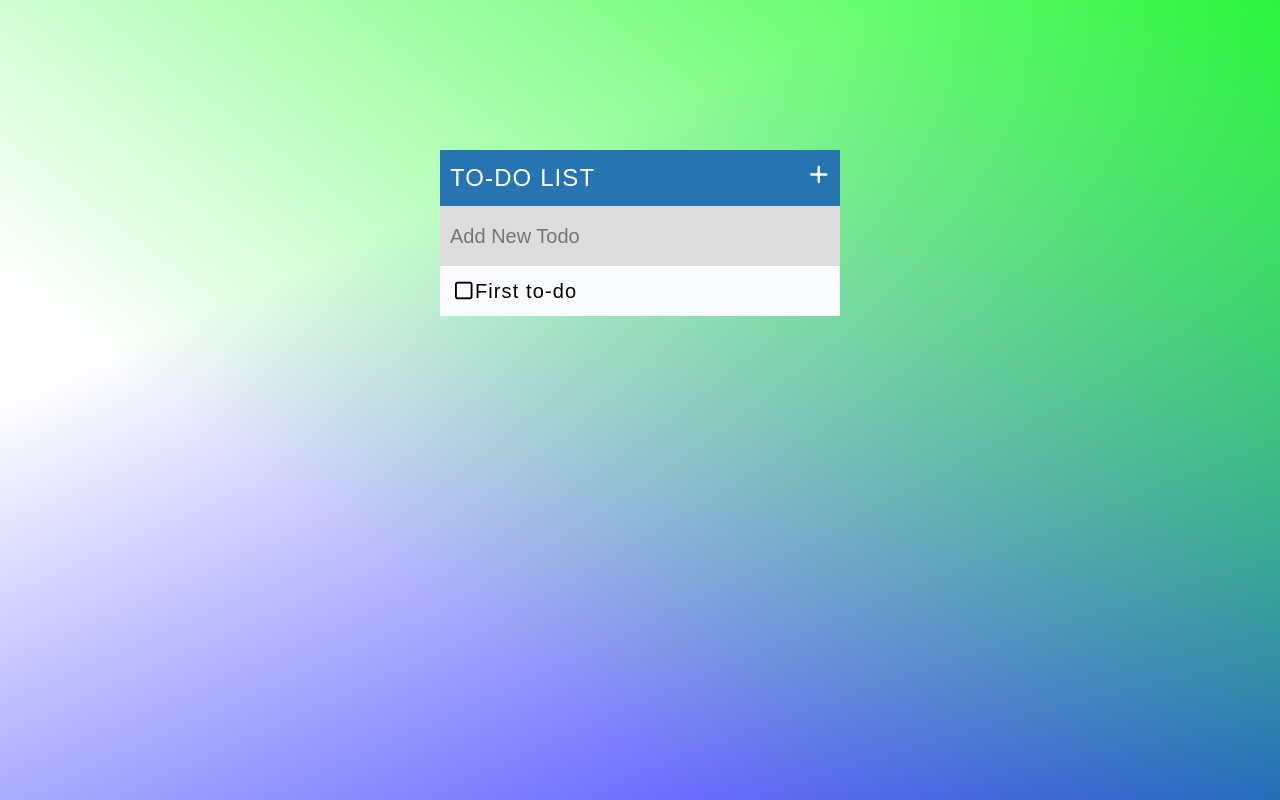
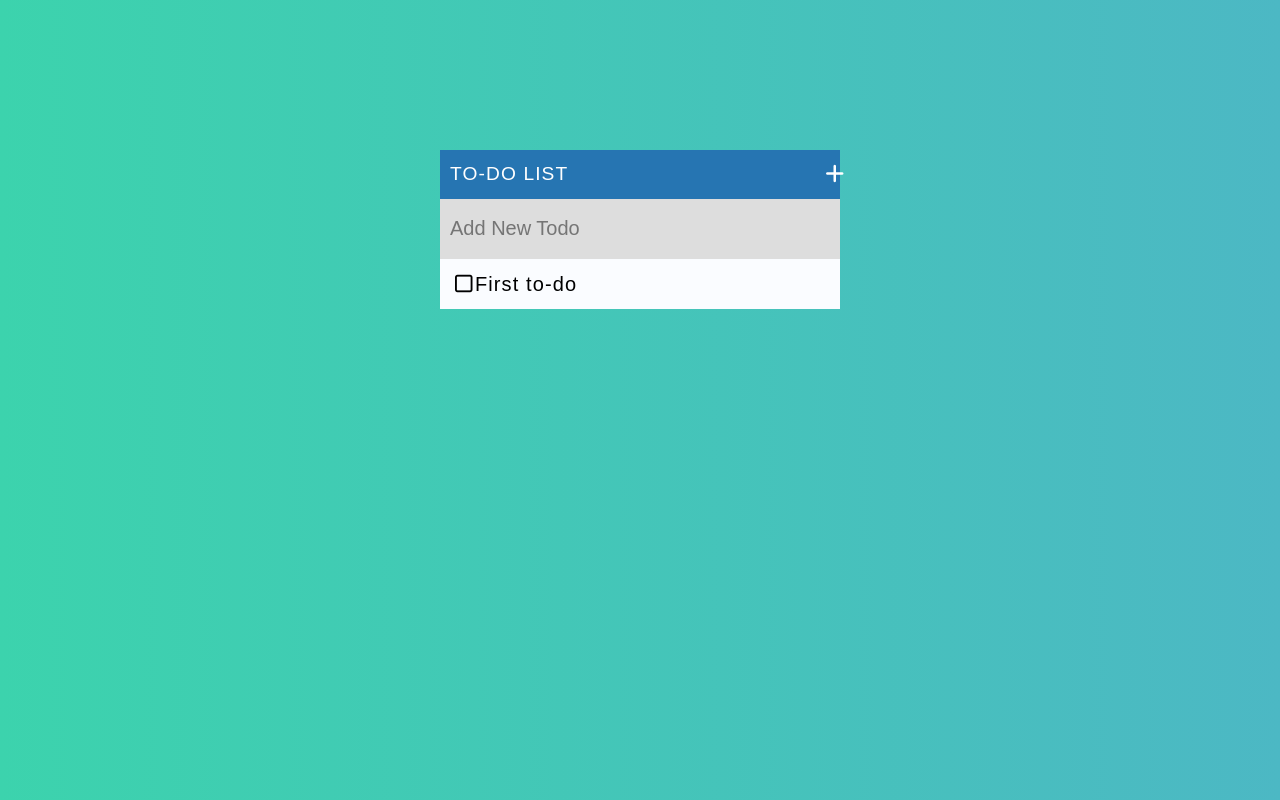
Before and after one commit to Christopher-Mcleroy/to-do-list, a plain HTML site: page index.html in a window 1280 px wide. Drawn offline with nearby package versions, Linux system fonts and the light colour scheme.

Commit message:
formated css

```diff
--- a/scripts/scritp.js
+++ b/scripts/scritp.js
@@ -21,7 +21,6 @@ function hideInputListener() {
     input.classList.toggle("hide");
   });
 }
-
 //******************************************************************************** */
 //***************************Delete button listener******************************* */
 //******************************************************************************** */
@@ -75,7 +74,7 @@ function deleteLi(e) {
 //******************************************************************************** */
 //**********************Adds li when input is submitted**************************** */
 //******************************************************************************** */
- function addItem() {
+function addItem() {
   // create li
   let div = document.createElement("div");
   // add class to div
--- a/styles/style.css
+++ b/styles/style.css
@@ -1,37 +1,28 @@
-/* ************************applied to all********************************************************************* */
+/* ************************Globle********************************************************************* */
 * {
   margin: 0;
   padding: 0;
   box-sizing: border-box;
-  font-size: 20px;
 }
 body {
   font-family: sans-serif;
+  font-size: 20px;
+  background: #4cb8c4; /* fallback for old browsers */
+  background: -webkit-linear-gradient(
+    to right,
+    #3cd3ad,
+    #4cb8c4
+  ); /* Chrome 10-25, Safari 5.1-6 */
   background: linear-gradient(
-      217deg,
-      rgba(0, 252, 13, 0.8),
-      rgba(247, 252, 0, 0) 70.71%
-    ),
-    linear-gradient(336deg, rgba(0, 0, 255, 0.8), rgba(0, 0, 255, 0) 70.71%);
+    to right,
+    #3cd3ad,
+    #4cb8c4
+  ); /* W3C, IE 10+/ Edge, Firefox 16+, Chrome 26+, Opera 12+, Safari 7+ */
   line-height: 1.5;
-  background: cover;
   letter-spacing: 1.1px;
   height: 100%;
   background-repeat: no-repeat;
   background-attachment: fixed;
-}
-
-/* ************************Container to all********************************************************************* */
-.container {
-  width: 400px;
-  margin: 150px auto;
-  background-color: rgb(250, 252, 255);
-}
-
-/* ************************h1 and + button to all********************************************************************* */
-.to-do-title {
-  background-color: #2675b2;
-  color: white;
 }
 h1 {
   padding: 10px;
@@ -39,18 +30,38 @@ h1 {
   font-weight: 200;
   font-size: 1.2rem;
 }
+i {
+  padding: 5px;
+}
 input {
   width: 400px;
   border: 1px solid grey;
   height: 60px;
   border: none;
+  font-size: 20px;
   outline: none;
   padding: 10px;
   background-color: rgb(221, 221, 221);
 }
+span[contenteditable] {
+  outline: 0px solid transparent;
+}
+
+/* ************************Container********************************************************************* */
+.container {
+  width: 400px;
+  margin: 150px auto;
+  background-color: rgb(250, 252, 255);
+}
+
+/* ************************h1 and + button ********************************************************************* */
+.to-do-title {
+  background-color: #2675b2;
+  color: white;
+}
 .fa-plus {
   float: right;
-  margin: 10px;
+  padding: 14px;
 }
 .hide {
   display: none;
@@ -60,10 +71,6 @@ input {
 .dont-break-out {
   overflow-wrap: break-word;
   word-wrap: break-word;
-}
-
-i {
-  padding: 5px;
 }
 #list-items span {
   width: 300px;
@@ -79,25 +86,18 @@ i {
 .todo-item {
   padding: 10px;
 }
-span[contenteditable] {
-  outline: 0px solid transparent;
-}
-
 .fa-trash {
   display: none !important;
 }
-
 .todo-item:hover > .fa-trash {
   display: block !important;
 }
-
 .fa-trash {
   float: right;
 }
 .fa-square {
   float: left;
 }
-
 .checked {
   color: grey;
   text-decoration: line-through;
```
